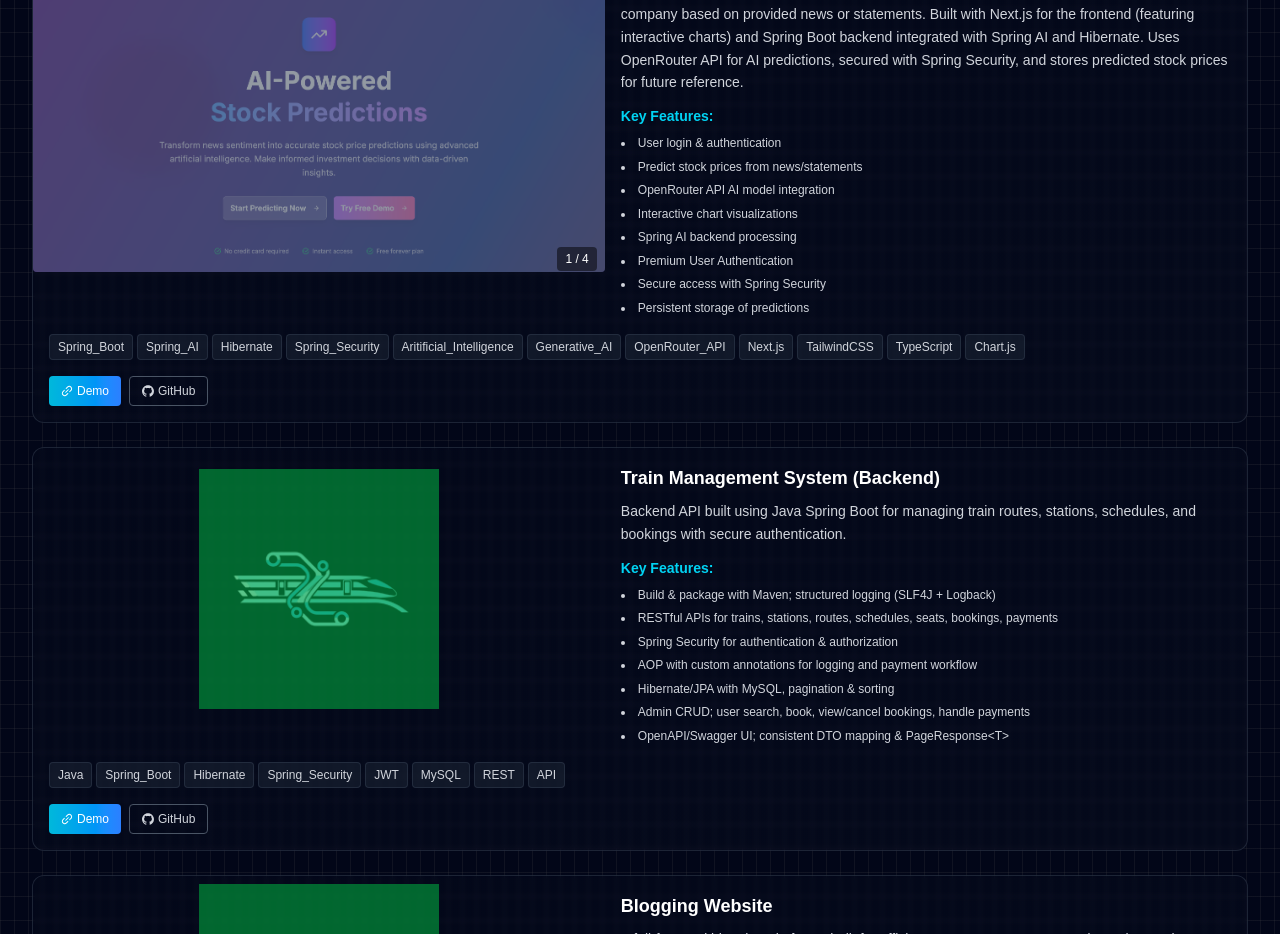
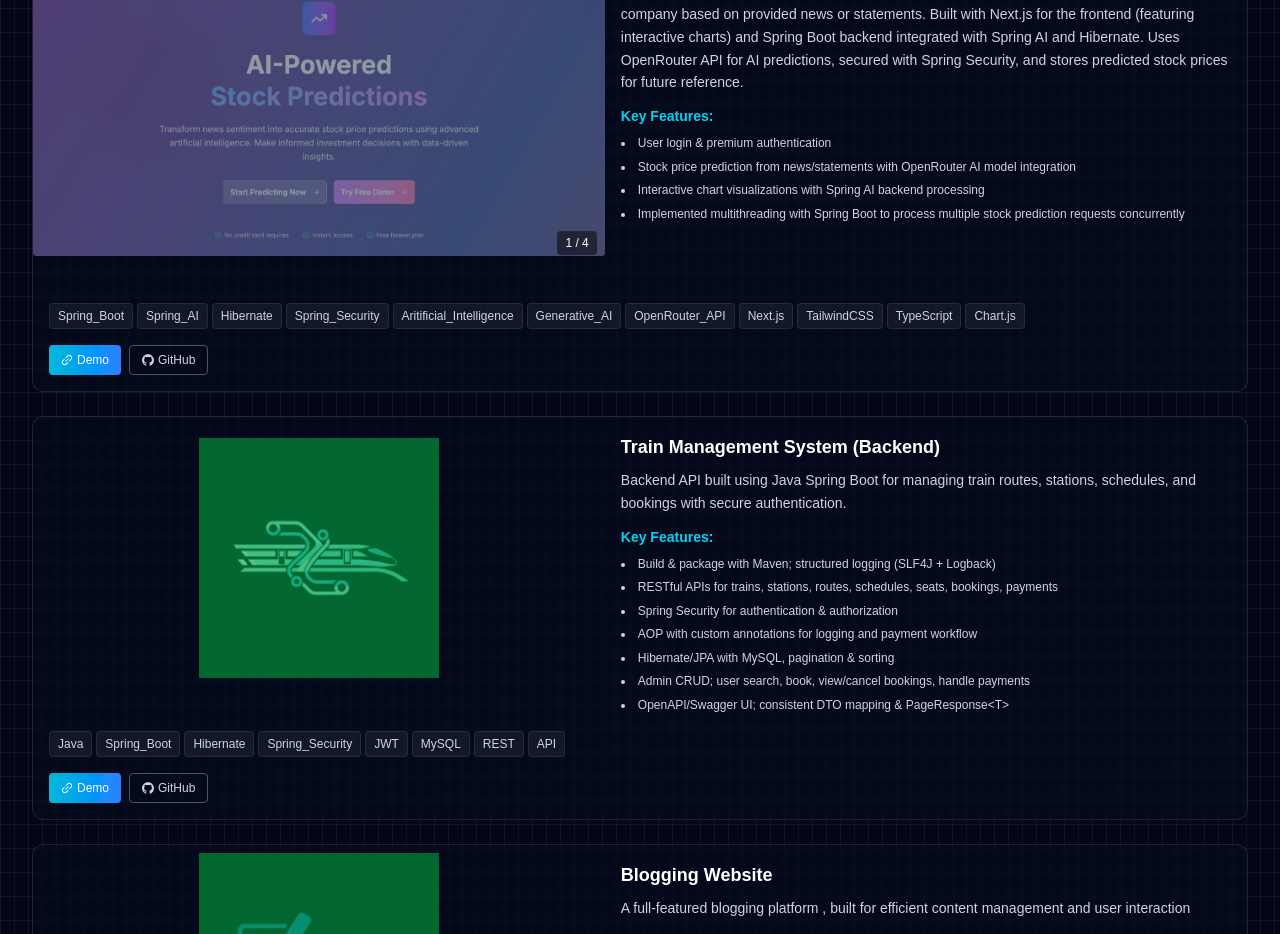
Before and after one commit to bipinstha07/portfolio, a React (Vite) app: page / in a window 1280 px wide. Shown: the part 2560-3494 px from the top of the page. Built offline with nearby package versions, Linux system fonts and the light colour scheme.

Commit message:
project update multithreading

```diff
--- a/src/component/project.tsx
+++ b/src/component/project.tsx
@@ -114,14 +114,11 @@ function Project() {
             description: "An AI-powered stock prediction web app where users can log in and predict stock prices for any company based on provided news or statements. Built with Next.js for the frontend (featuring interactive charts) and Spring Boot backend integrated with Spring AI and Hibernate. Uses OpenRouter API for AI predictions, secured with Spring Security, and stores predicted stock prices for future reference.",
             images: [sp1, sp2, sp3, sp4],
             keypoints: [
-                "User login & authentication",
-                "Predict stock prices from news/statements",
-                "OpenRouter API AI model integration",
-                "Interactive chart visualizations",
-                "Spring AI backend processing",
-                "Premium User Authentication",
-                "Secure access with Spring Security",
-                "Persistent storage of predictions"
+             "User login & premium authentication",
+             "Stock price prediction from news/statements with OpenRouter AI model integration",
+             "Interactive chart visualizations with Spring AI backend processing",
+             "Implemented multithreading with Spring Boot to process multiple stock prediction requests concurrently"
+
             ],
             technology: "Spring_Boot Spring_AI Hibernate Spring_Security Aritificial_Intelligence Generative_AI OpenRouter_API Next.js TailwindCSS TypeScript Chart.js",
             link: "https://github.com/bipinstha07/stock_prediction",
--- a/src/resume/Resume.tsx
+++ b/src/resume/Resume.tsx
@@ -194,8 +194,7 @@ export default function Resume() {
                 </li>
                 <li className="flex">
                   <span className="mr-2">-</span>
-                  <span>Integrated OpenRouter API for stock predictions, implemented secure user login and premium
-                  authentication via Spring Security, and built interactive charts with Chart.js, TypeScript, and TailwindCSS.</span>
+                  <span>Integrated OpenRouter API for stock predictions, implemented secure authentication with Spring Security, built interactive charts using Chart.js, TypeScript, and TailwindCSS, and enhanced performance with multithreading via Spring Boot.</span>
                 </li>
               </ul>
               <p className="text-[9px] sm:text-xs text-gray-700 ml-4">
```
